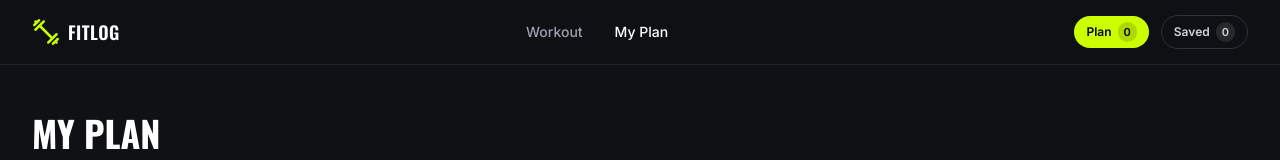
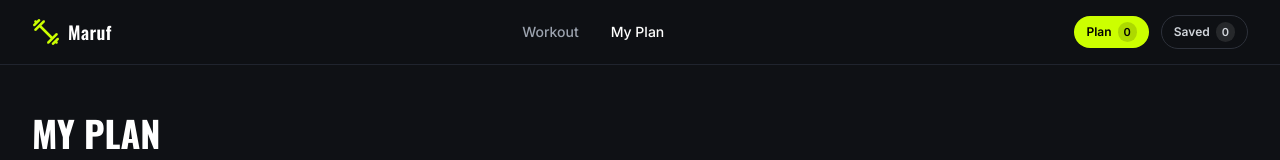
Before and after one commit to marufscode/FitLog, a Next.js app: page /my-plan in a window 1280 px wide. Shown: the top 160 px of the page. Built offline with nearby package versions, Linux system fonts and the light colour scheme.

Commit message:
Add Navbar

```diff
--- a/src/components/Navbar.tsx
+++ b/src/components/Navbar.tsx
@@ -39,7 +39,7 @@ export default function Navbar() {
         <Link href="/" className="flex items-center gap-2">
           <Image src="/logo.png" alt="FitLog" width={28} height={28} priority />
           <span className="font-display text-lg font-semibold tracking-wide text-white">
-            FITLOG
+            Maruf
           </span>
         </Link>
 
```
Also changed, not shown: 1 other file (tests, documents, lock files or other folders).
